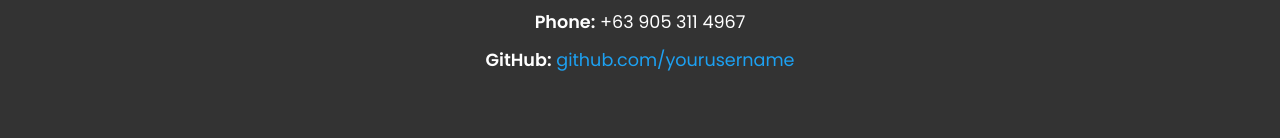
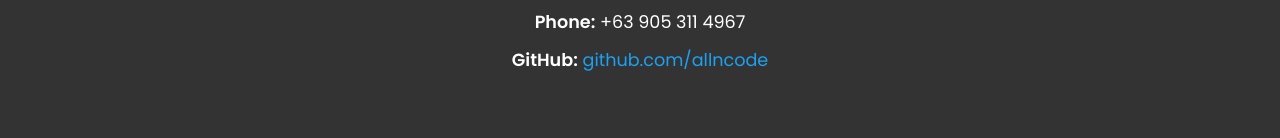
Before and after one commit to allncode/allenruss, a plain HTML site: page public/index.html in a window 1280 px wide. Shown: the part 4189-4327 px from the top of the page. Drawn offline with nearby package versions, Linux system fonts and the light colour scheme.

Commit message:
updated github link

```diff
--- a/public/index.html
+++ b/public/index.html
@@ -427,7 +427,7 @@ document.querySelectorAll('.project-card').forEach(card => {
       <li><b>Email:</b> allenlagunoy@gmail.com</li>
       <li><b>Phone:</b> +63 905 311 4967</li>
       <!-- <li><b>LinkedIn:</b> <a href="https://linkedin.com/in/yourprofile" target="_blank">linkedin.com/in/yourprofile</a></li> -->
-      <li><b>GitHub:</b> <a href="https://github.com/allncode" target="_blank">github.com/yourusername</a></li>
+      <li><b>GitHub:</b> <a href="https://github.com/allncode" target="_blank">github.com/allncode</a></li>
     </ul>
   </div>
 </section>
```
